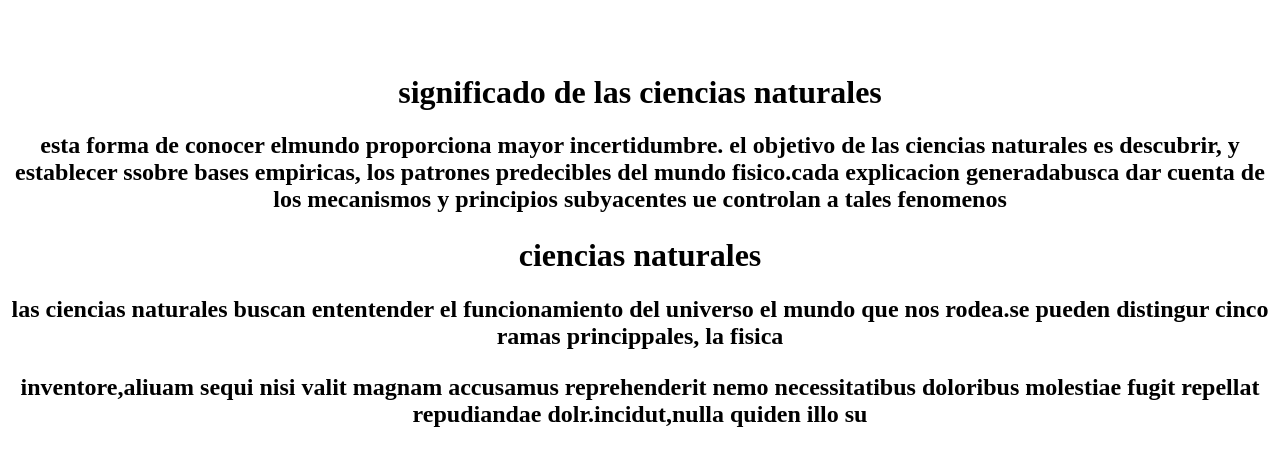
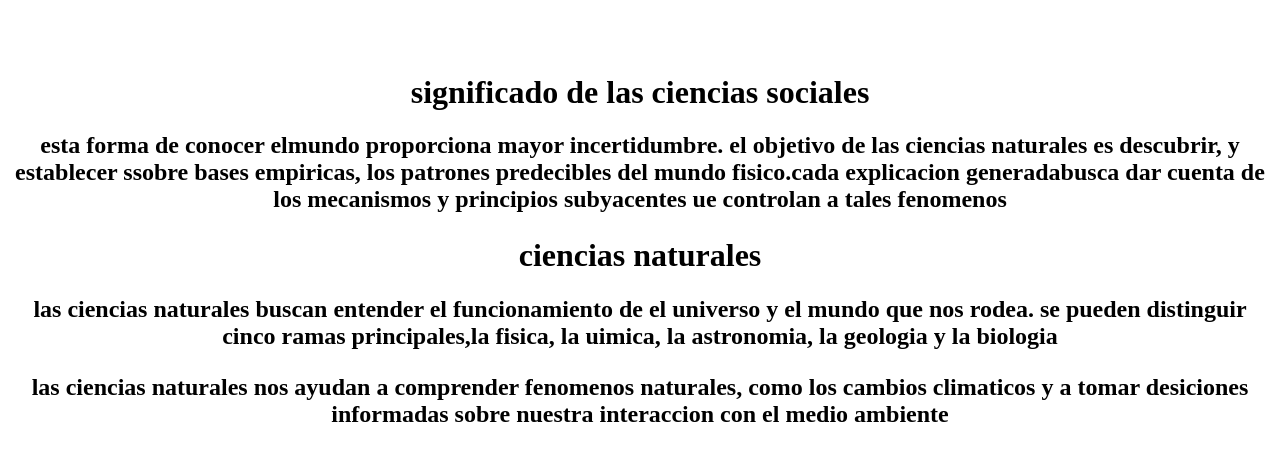
Before and after one commit to britanny2307/webcienciasnaturales-, a plain HTML site: page index.html in a window 1280 px wide. Shown: the part 260-726 px from the top of the page. Drawn offline with Linux system fonts and the light colour scheme.

Commit message:
envio del archivo pprincipal

```diff
--- a/index.html
+++ b/index.html
@@ -2,7 +2,7 @@
 <head>
 <title>ciencias naturales</title>
 </head>
-<body back ground=¨.jpg¨>
+<body back ground=¨th.jpeg¨>
 <center>
 <IMG SRC>=¨th.jpeg¨ WIDTH=410 HEIGHT=510 BORDE=0 > <br> <br>
 
@@ -21,19 +21,19 @@ BORDER=0> Materia de ciencias naturales</h2></A></HT>
 </TABLE>
 
 <BR><BR><BR>
-<h1>significado de las ciencias naturales</h1>
+<h1>significado de las ciencias sociales</h1>
 <p><h2>esta forma de conocer elmundo proporciona mayor incertidumbre. el objetivo de las ciencias naturales es descubrir,
 y establecer ssobre bases empiricas, los patrones predecibles del mundo fisico.cada explicacion generadabusca dar cuenta
 de los mecanismos y principios subyacentes ue controlan a tales fenomenos</p></h2>
 
 
 <h1>ciencias naturales</h1>
-<p><h2>las ciencias naturales buscan ententender el funcionamiento del universo  el mundo que nos rodea.se pueden distingur
-cinco ramas princippales, la fisica</p></h2>
+<p><h2>las ciencias naturales buscan entender el funcionamiento de el universo y el mundo que nos rodea. se pueden
+distinguir cinco ramas principales,la fisica, la uimica, la astronomia, la geologia  y la biologia</p></h2>
 
 
-<p><h2>inventore,aliuam sequi nisi valit magnam accusamus reprehenderit nemo necessitatibus doloribus molestiae fugit repellat
-repudiandae dolr.incidut,nulla quiden illo su</p></h2>
+<p><h2>las ciencias naturales nos ayudan a comprender fenomenos naturales, como los cambios climaticos y  a tomar desiciones
+informadas sobre nuestra interaccion con el medio ambiente</p></h2>
 
 </body>
 </html>
```
